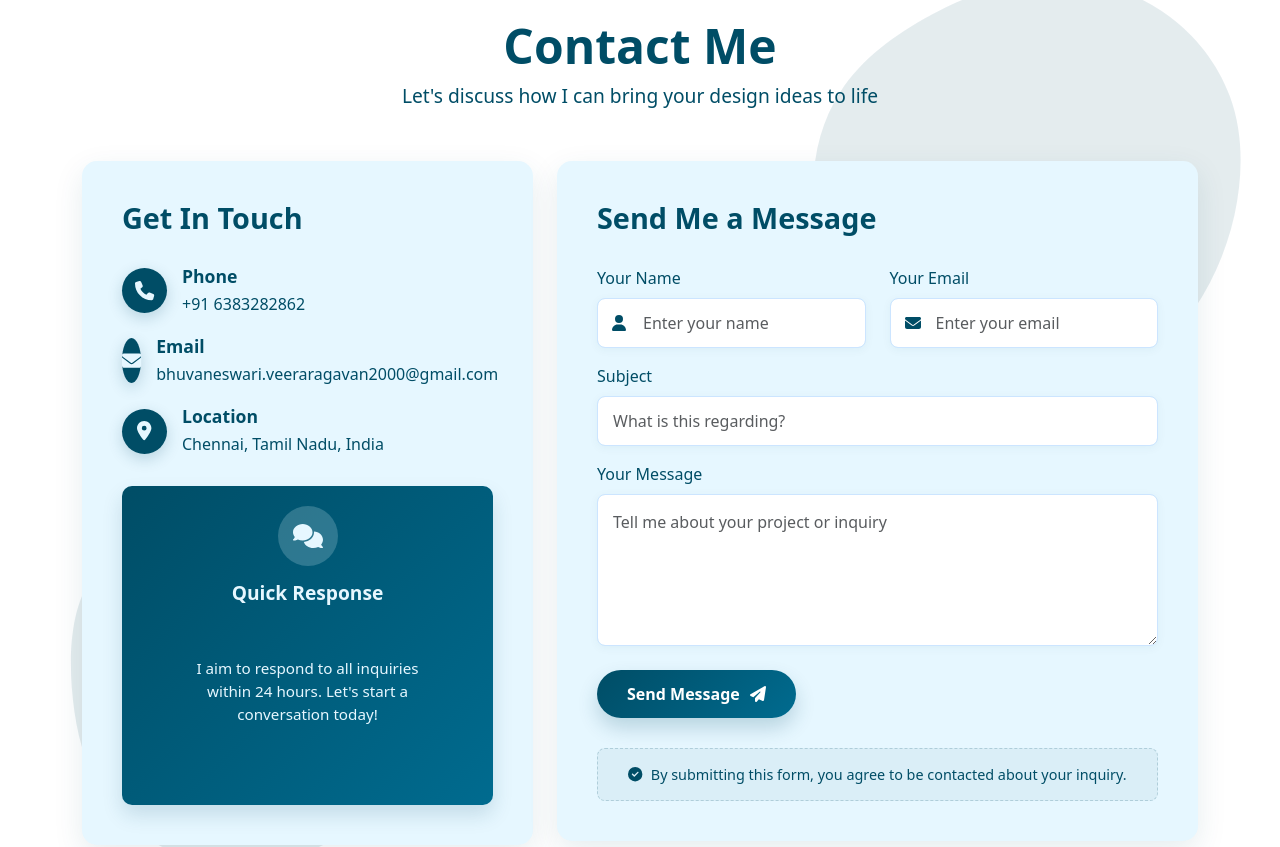
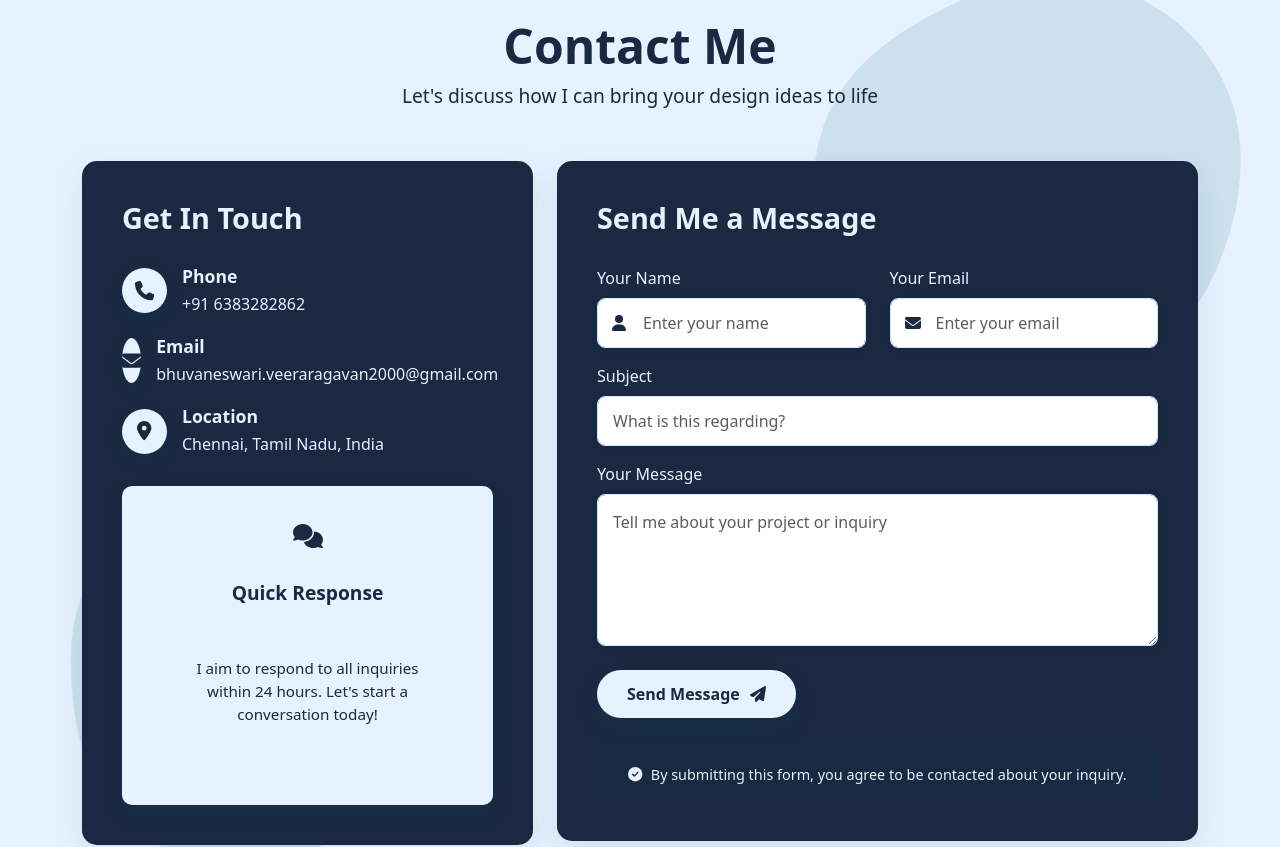
Before and after one commit to NoxiousTorpedo2230/bhuvi-freelance-designer-portfolio, a React (Create React App) app: page / in a window 1280 px wide. Shown: the part 3541-4388 px from the top of the page. Built offline with nearby package versions, Linux system fonts and the light colour scheme.

Commit message:
Contact.js

```diff
--- a/src/Components/Main/Contact.js
+++ b/src/Components/Main/Contact.js
@@ -54,7 +54,7 @@ const Contact = () => {
     <ObserverWrapper animation={fadeInAnimation}>
       <div
         id="contact"
-        style={{ backgroundColor: "#fff", color: "#004d66", minHeight: "100vh", padding: "70px 0", position: "relative", overflow: "hidden",}}>
+        style={{ backgroundColor: "#E6F2FF", color: "#1A2841", minHeight: "100vh", padding: "70px 0", position: "relative", overflow: "hidden",}}>
 
         <div style={{ position: "absolute", top: 0, right: 0, opacity: 0.1, zIndex: 0,}}>
           <svg width="500" height="500" viewBox="0 0 200 200">
@@ -70,20 +70,20 @@ const Contact = () => {
 
         <Container style={{ position: "relative", zIndex: 1 }}>
           <motion.div variants={fadeInAnimation} style={{ textAlign: "center", marginBottom: "50px" }}>
-            <h1 style={{ fontSize: "3rem", fontWeight: "bold", color: "#004d66" }}>
+            <h1 style={{ fontSize: "3rem", fontWeight: "bold", color: "#1A2841" }}>
               Contact Me
             </h1>
 
-            <p style={{ fontSize: "1.2rem", maxWidth: "800px", margin: "0 auto", color: "#004d66",}}>
+            <p style={{ fontSize: "1.2rem", maxWidth: "800px", margin: "0 auto", color: "#1A2841",}}>
               Let's discuss how I can bring your design ideas to life
             </p>
           </motion.div>
 
           <Row className="justify-content-center">
-            <Col lg={5} md={6} className="mb-4">
-              <motion.div variants={containerAnimation} whileHover={{ transform: "translateY(-5px)" }} style={{backgroundColor: "#e6f7ff", borderRadius: "15px", padding: "40px", height: "100%", boxShadow: "0 10px 30px rgba(0, 77, 102, 0.1)", transition:"transform 0.3s ease",}}>
+            <Col lg={5} md={12} sm={12} className="mb-4">
+              <motion.div variants={containerAnimation} whileHover={{ transform: "translateY(-5px)" }} style={{backgroundColor: "#1A2841", borderRadius: "15px", padding: "40px", height: "100%", boxShadow: "0 10px 30px rgba(0, 77, 102, 0.1)", transition:"transform 0.3s ease",}}>
                 <motion.div variants={fadeInAnimation}>
-                  <h2 style={{ fontSize: "1.8rem", fontWeight: "600", color: "#004d66", marginBottom: "30px", }}>
+                  <h2 style={{ fontSize: "1.8rem", fontWeight: "600", color: "#E6F2FF", marginBottom: "30px", }}>
                     Get In Touch
                   </h2>
 
@@ -96,8 +96,8 @@ const Contact = () => {
                       <motion.div key={index} whileHover={{ x: 5 }} style={{ display: "flex", alignItems: "center", marginBottom: "20px", transition: "transform 0.3s ease",}}>
                         <div
                           style={{
-                            backgroundColor: "#004d66",
-                            color: "#e6f7ff",
+                            backgroundColor: "#E6F2FF",
+                            color: "#1A2841",
                             width: "45px",
                             height: "45px",
                             borderRadius: "50%",
@@ -116,13 +116,13 @@ const Contact = () => {
                             style={{
                               fontSize: "1.1rem",
                               fontWeight: "600",
-                              color: "#004d66",
+                              color: "#E6F2FF",
                               margin: 0,
                             }}
                           >
                             {item.title}
                           </h4>
-                          <p style={{ margin: "5px 0 0 0", color: "#004d66" }}>
+                          <p style={{ margin: "5px 0 0 0", color: "#E6F2FF" }}>
                             {item.text}
                           </p>
                         </div>
@@ -136,10 +136,10 @@ const Contact = () => {
                   style={{
                     marginTop: "0px",
                     background:
-                      "linear-gradient(135deg, #004d66 0%, #006b8f 100%)",
+                      "#E6F2FF",
                     borderRadius: "10px",
                     padding: "20px",
-                    color: "#e6f7ff",
+                    color: "#1A2841",
                     textAlign: "center",
                     boxShadow: "0 10px 20px rgba(0, 77, 102, 0.15)",
                     transition: "transform 0.3s ease",
@@ -177,12 +177,12 @@ const Contact = () => {
               </motion.div>
             </Col>
 
-            <Col lg={7} md={6}>
+            <Col lg={7} md={12} sm={12}>
               <motion.div
                 variants={containerAnimation}
                 whileHover={{ transform: "translateY(-5px)" }}
                 style={{
-                  backgroundColor: "#e6f7ff",
+                  backgroundColor: "#1A2841",
                   borderRadius: "15px",
                   padding: "40px",
                   boxShadow: "0 10px 30px rgba(0, 77, 102, 0.1)",
@@ -194,7 +194,7 @@ const Contact = () => {
                     style={{
                       fontSize: "1.8rem",
                       fontWeight: "600",
-                      color: "#004d66",
+                      color: "#E6F2FF",
                       marginBottom: "30px",
                     }}
                   >
@@ -206,7 +206,7 @@ const Contact = () => {
                       <Col md={6} className="mb-3">
                         <Form.Group>
                           <Form.Label
-                            style={{ color: "#004d66", fontWeight: "500" }}
+                            style={{ color: "#E6F2FF", fontWeight: "500" }}
                           >
                             Your Name
                           </Form.Label>
@@ -233,7 +233,7 @@ const Contact = () => {
                                 left: "15px",
                                 top: "50%",
                                 transform: "translateY(-50%)",
-                                color: "#004d66",
+                                color: "#1A2841",
                               }}
                             />
                           </div>
@@ -243,7 +243,7 @@ const Contact = () => {
                       <Col md={6} className="mb-3">
                         <Form.Group>
                           <Form.Label
-                            style={{ color: "#004d66", fontWeight: "500" }}
+                            style={{ color: "#E6F2FF", fontWeight: "500" }}
                           >
                             Your Email
                           </Form.Label>
@@ -270,7 +270,7 @@ const Contact = () => {
                                 left: "15px",
                                 top: "50%",
                                 transform: "translateY(-50%)",
-                                color: "#004d66",
+                                color: "#1A2841",
                               }}
                             />
                           </div>
@@ -280,7 +280,7 @@ const Contact = () => {
 
                     <Form.Group className="mb-3">
                       <Form.Label
-                        style={{ color: "#004d66", fontWeight: "500" }}
+                        style={{ color: "#E6F2FF", fontWeight: "500" }}
                       >
                         Subject
                       </Form.Label>
@@ -303,7 +303,7 @@ const Contact = () => {
 
                     <Form.Group className="mb-4">
                       <Form.Label
-                        style={{ color: "#004d66", fontWeight: "500" }}
+                        style={{ color: "#E6F2FF", fontWeight: "500" }}
                       >
                         Your Message
                       </Form.Label>
@@ -333,7 +333,7 @@ const Contact = () => {
                         type="submit"
                         style={{
                           background:
-                            "linear-gradient(135deg, #004d66 0%, #006b8f 100%)",
+                            "#E6F2FF",
                           border: "none",
                           padding: "12px 30px",
                           borderRadius: "50px",
@@ -345,8 +345,8 @@ const Contact = () => {
                           boxShadow: "0 10px 20px rgba(0, 77, 102, 0.2)",
                         }}
                       >
-                        <span>Send Message</span>
-                        <FontAwesomeIcon icon={faPaperPlane} />
+                        <span style={{color:"#1A2841"}}>Send Message</span>
+                        <FontAwesomeIcon style={{color:"#1A2841"}} icon={faPaperPlane} />
                       </Button>
                     </motion.div>
                   </Form>
@@ -361,7 +361,7 @@ const Contact = () => {
                     backgroundColor: "rgba(0, 77, 102, 0.05)",
                     border: "1px dashed rgba(0, 77, 102, 0.2)",
                     textAlign: "center",
-                    color: "#004d66",
+                    color: "#E6F2FF",
                   }}
                 >
                   <p style={{ margin: 0, fontSize: "0.9rem" }}>
```
